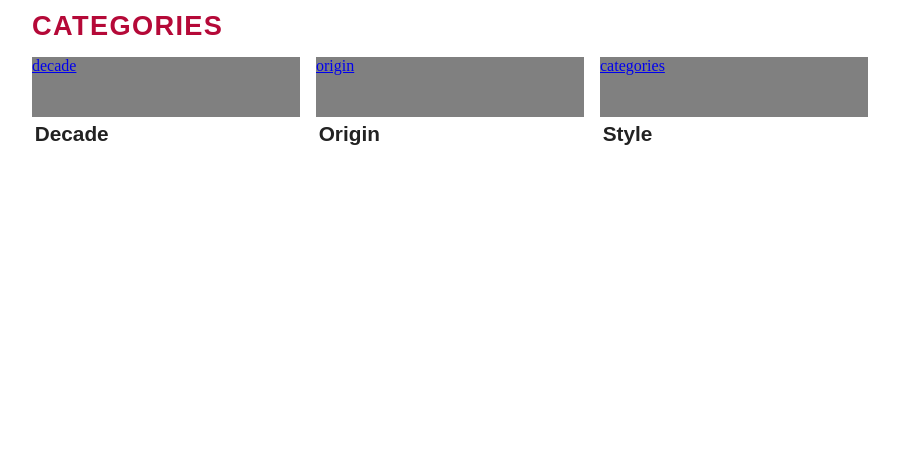
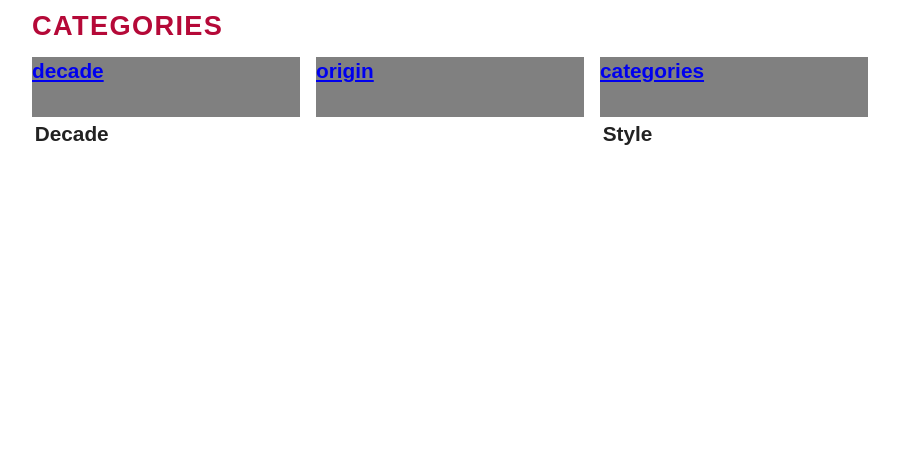
Before and after one commit to jacktollman/ChicagoArtInstitute, a Jekyll site: the page built from index.md, in a window 1280 px wide. Shown: the part 851-1323 px from the top of the page, without its empty margins (190-1089 px from the left). Built offline with Jekyll 4.4.1, drawn with Linux system fonts in a browser that asks for light colours.

Commit message:
Update home.html

```diff
--- a/_layouts/home.html
+++ b/_layouts/home.html
@@ -114,7 +114,9 @@
 			<div class ="small-categories-grid">
 					<div class ="small-categories-one">
 							<div class ="small-categories-image">
-								<a href="decade.html">decade</a>
+								<p class="painting-title">
+									<a href="decade.html">decade</a>
+								</p>
 							</div>
 							<div class ="small-categories-writing-box">
 								<p class="painting-title">Decade</p>
@@ -124,10 +126,12 @@
 					<div class ="small-categories-two">
 							<div class ="small-categories-image">
 								<div class ="small-categories-image">
-									<a href="origin.html">origin</a>
+									<p class="painting-title">
+										<a href="origin.html">origin</a>
+									</p>
 								</div>
 								<div class ="small-categories-writing-box">
-								<p class="painting-title">Origin</p>
+<!-- 								<p class="painting-title">Origin</p> -->
 								</div>
 							</div>
 					</div>
@@ -135,7 +139,9 @@
 					<div class ="small-categories-three">
 							<div class ="small-categories-image">
 								<div class ="small-categories-image">
-									<a href="categories.html">categories</a>
+									<p class="painting-title">
+										<a href="categories.html">categories</a>
+									</p>
 								</div>
 								<div class ="small-categories-writing-box">
 									<p class="painting-title">Style</p>
```
